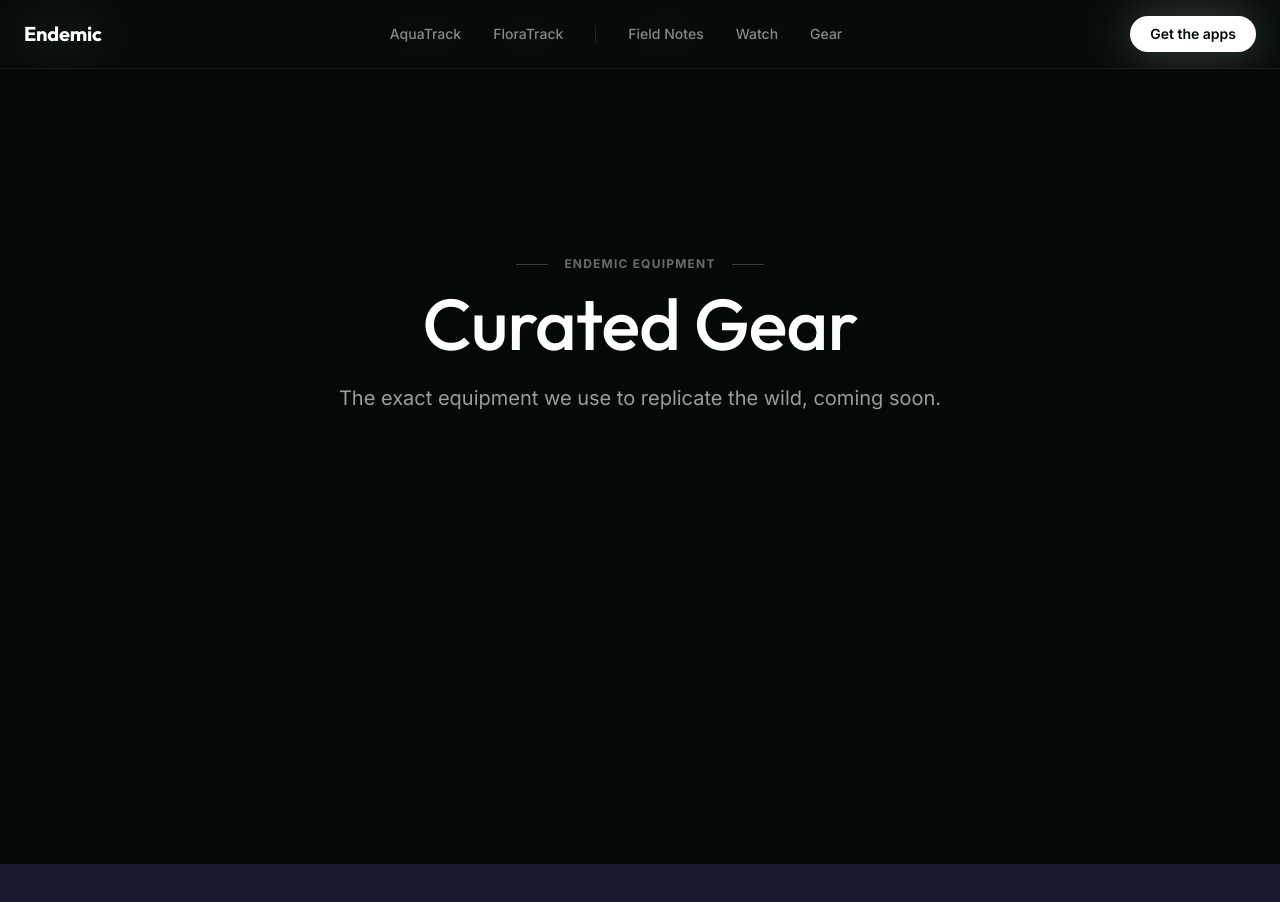
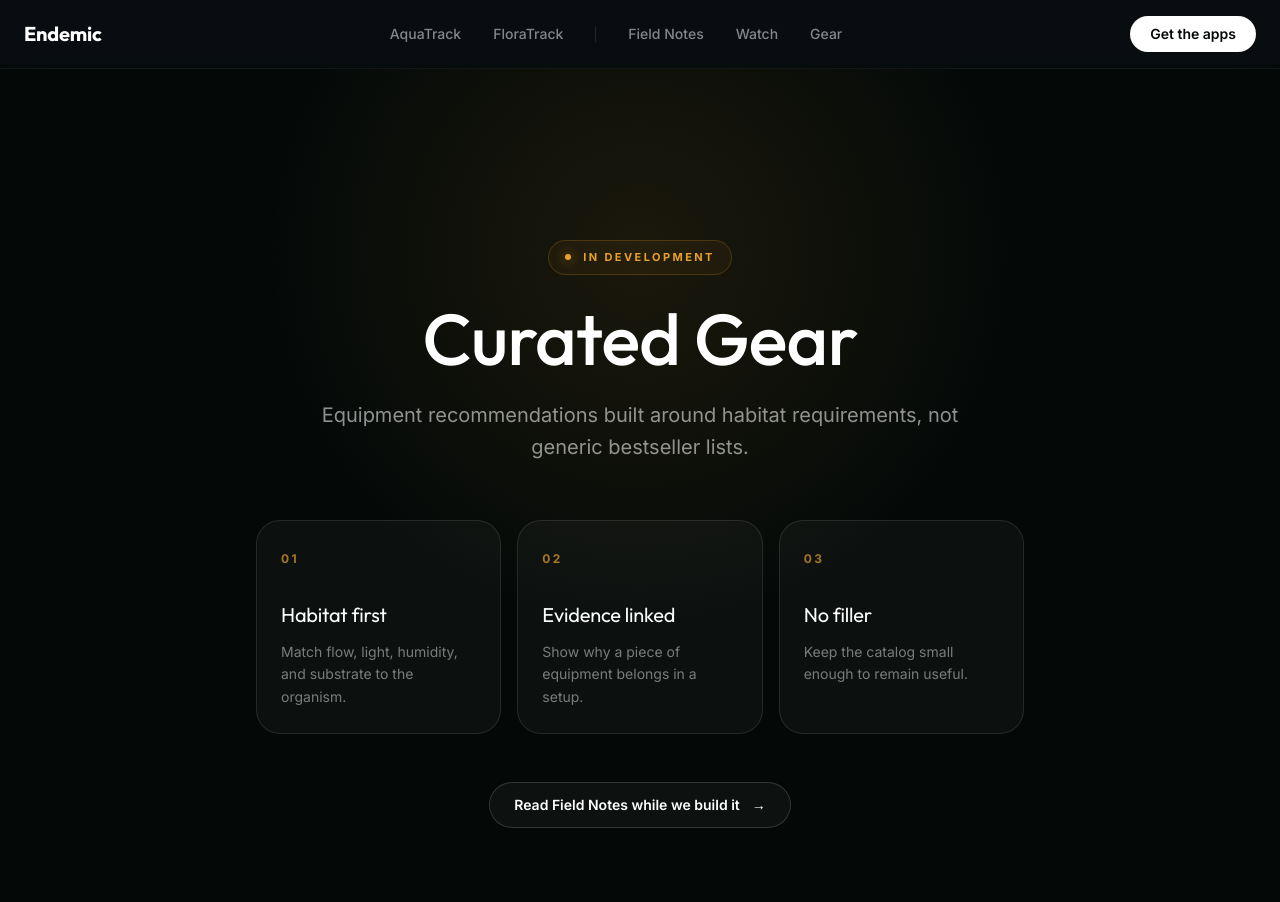
Before and after one commit to wowthisiseasytoremember-stack/endemic-site, a Next.js app: page /gear in a window 1280 px wide. Shown: the top 902 px of the page. Before the commit the page ends 864 px from the top, so only its background shows below. Built offline with nearby package versions, Linux system fonts and the light colour scheme.

Commit message:
visual(web): reapply src/app/gear/page.tsx on green main

```diff
--- a/src/app/gear/page.tsx
+++ b/src/app/gear/page.tsx
@@ -1,24 +1,48 @@
 import { Reveal } from "@/components/Reveal";
-import { Nav } from "@/components/Nav";
+import Link from "next/link";
 
 export default function CuratedGearPage() {
   return (
     <main className="min-h-screen bg-[#040908] text-white">
-      <Nav />
-      <div className="mx-auto max-w-4xl px-6 py-32 md:py-48 text-center">
+      <div className="relative isolate overflow-hidden">
+        <div className="absolute inset-0 -z-10 bg-[radial-gradient(circle_at_50%_20%,rgba(232,161,44,0.10),transparent_38%)]" />
+        <div className="mx-auto max-w-5xl px-6 py-28 text-center md:py-44">
           <Reveal>
-          <div className="mb-4 flex justify-center items-center gap-4 text-white/40 uppercase tracking-widest text-xs font-bold">
-            <span className="w-8 h-px bg-white/20" />
-            Endemic Equipment
-            <span className="w-8 h-px bg-white/20" />
+            <div className="mx-auto inline-flex items-center gap-3 rounded-full border border-amber/20 bg-amber/5 px-4 py-2 text-[11px] font-bold uppercase tracking-[0.22em] text-amber">
+              <span className="h-1.5 w-1.5 rounded-full bg-amber shadow-[0_0_12px_rgba(232,161,44,0.65)]" />
+              In development
             </div>
-          <h1 className="font-display text-5xl font-medium tracking-tight md:text-7xl">
+            <h1 className="mt-7 font-display text-5xl font-medium tracking-[-0.04em] md:text-7xl">
               Curated Gear
             </h1>
-          <p className="mt-6 text-xl text-white/60 mx-auto max-w-2xl">
-            The exact equipment we use to replicate the wild, coming soon.
+            <p className="mx-auto mt-6 max-w-2xl text-lg leading-relaxed text-white/55 md:text-xl">
+              Equipment recommendations built around habitat requirements, not generic bestseller lists.
             </p>
           </Reveal>
+
+          <Reveal delay={120}>
+            <div className="mx-auto mt-14 grid max-w-3xl gap-4 text-left sm:grid-cols-3">
+              {[
+                ["01", "Habitat first", "Match flow, light, humidity, and substrate to the organism."],
+                ["02", "Evidence linked", "Show why a piece of equipment belongs in a setup."],
+                ["03", "No filler", "Keep the catalog small enough to remain useful."],
+              ].map(([number, title, body]) => (
+                <div key={number} className="rounded-3xl border border-white/10 bg-white/[0.035] p-6 backdrop-blur-sm">
+                  <span className="text-xs font-bold tracking-[0.2em] text-amber/70">{number}</span>
+                  <h2 className="mt-8 font-display text-xl text-white">{title}</h2>
+                  <p className="mt-3 text-sm leading-relaxed text-white/45">{body}</p>
+                </div>
+              ))}
+            </div>
+          </Reveal>
+
+          <Reveal delay={220}>
+            <Link href="/read" className="mt-12 inline-flex items-center gap-3 rounded-full border border-white/15 bg-white/[0.04] px-6 py-3 text-sm font-semibold text-white transition-colors hover:bg-white/10">
+              Read Field Notes while we build it
+              <span aria-hidden="true">→</span>
+            </Link>
+          </Reveal>
+        </div>
       </div>
     </main>
   );
```
Lines whose indentation alone changed are shown as unchanged.
